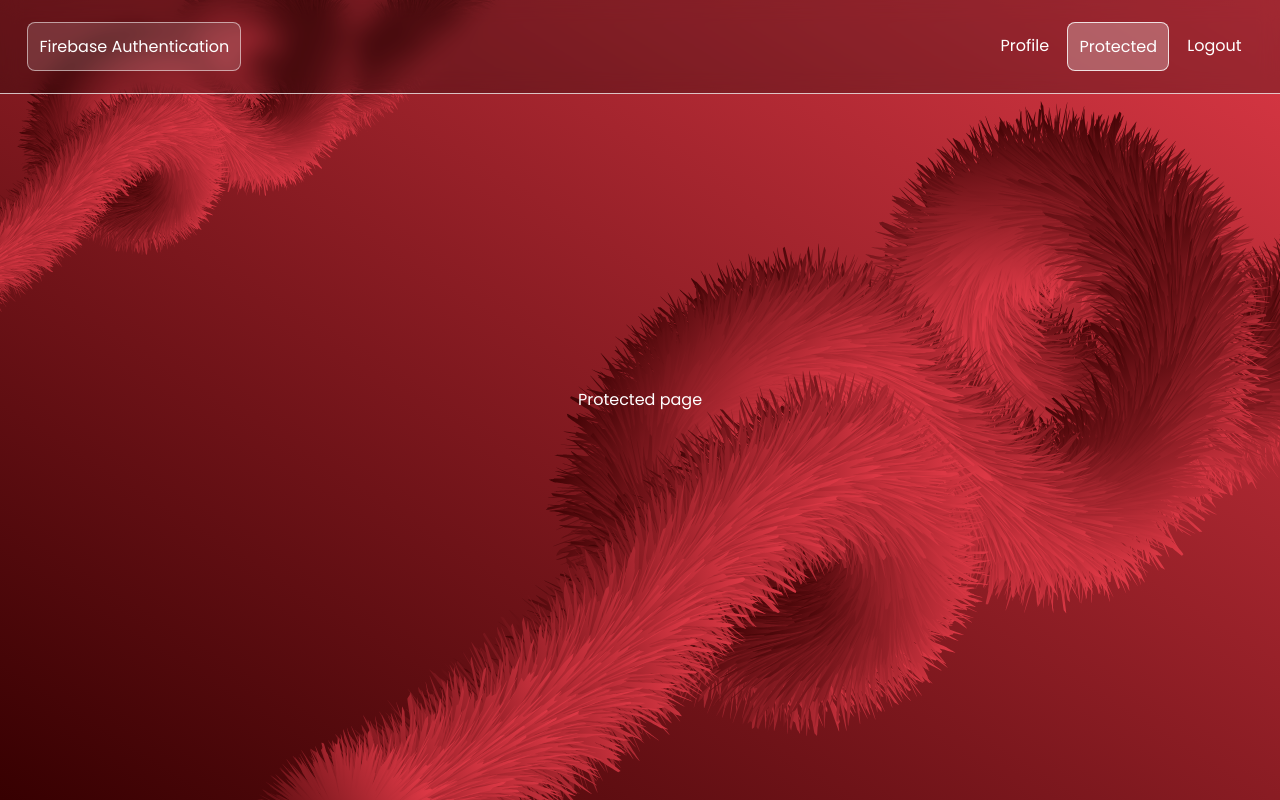
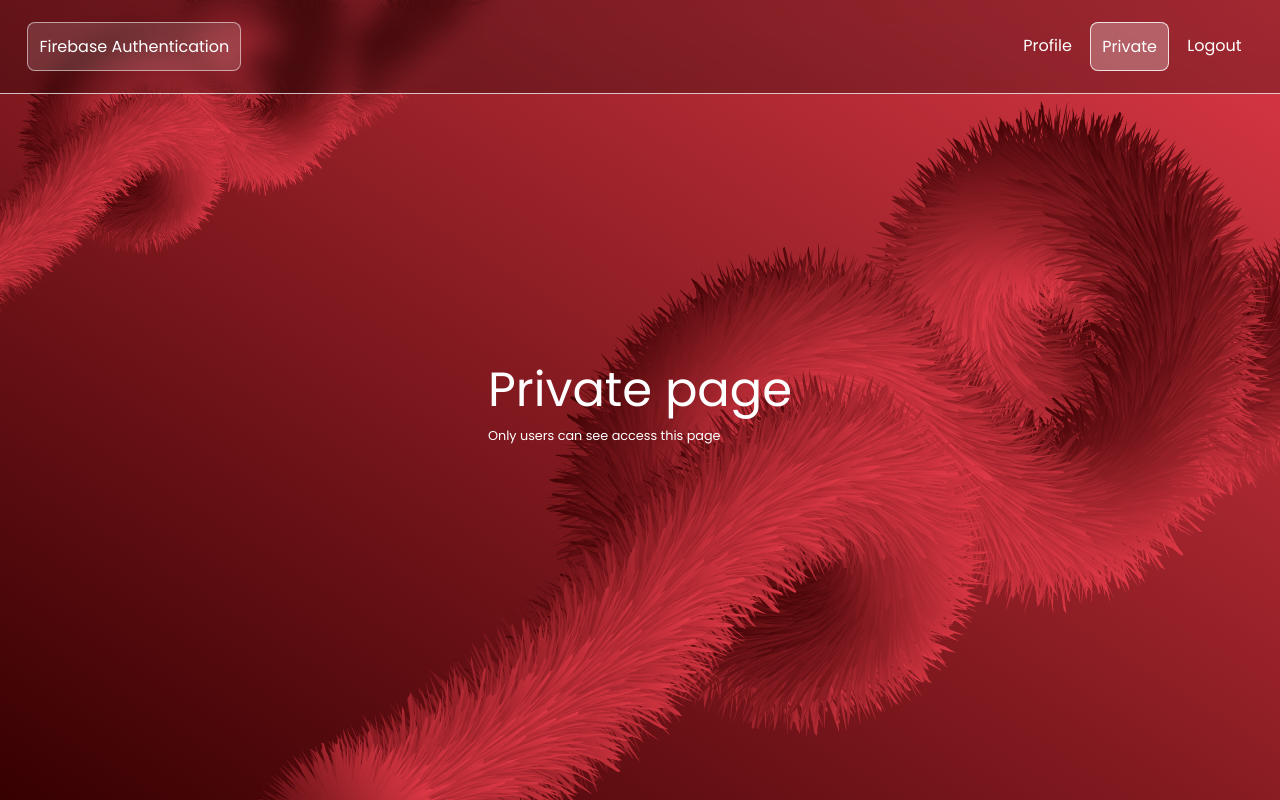
Before and after one commit to emekaorji/api-with-react, a React (Create React App) app: page /protected in a window 1280 px wide. Built offline with nearby package versions, Linux system fonts and the light colour scheme; no server answers; sample sign-in values are in the browser's storage.

Commit message:
Or I thought I was

```diff
--- a/package.json
+++ b/package.json
@@ -18,6 +18,7 @@
     "react-router-dom": "^5.3.0",
     "react-scripts": "5.0.0",
     "react-useanimations": "^2.0.8",
+    "serve": "^13.0.2",
     "touch-cli-windows": "^1.0.1",
     "web-vitals": "^2.1.4"
   },
--- a/src/components/Navbar.js
+++ b/src/components/Navbar.js
@@ -44,7 +44,7 @@ export function Navbar() {
 				{!currentUser && <NavLink to='/login' name='Login' />}
 				{!currentUser && <NavLink to='/register' name='Register' />}
 				{currentUser && <NavLink to='/profile' name='Profile' />}
-				{currentUser && <NavLink to='/protected' name='Protected' />}
+				{currentUser && <NavLink to='/protected' name='Private' />}
 				{currentUser && (
 					<NavLink
 						to='/logout'
--- a/src/pages/ForgotPasswordPage.js
+++ b/src/pages/ForgotPasswordPage.js
@@ -78,7 +78,6 @@ export default function ForgotPasswordPage() {
 							setIsSubmitting(true);
 							ForgotPassword(email)
 								.then((response) => {
-									console.log(response);
 									toast({
 										description:
 											"We sent you an email, check your inbox. Be sure to check your spam folder incase you don't find it in your inbox",
@@ -88,7 +87,6 @@ export default function ForgotPasswordPage() {
 									});
 								})
 								.catch((error) => {
-									console.log(error);
 									toast({
 										description:
 											'Sorry, we have searched and there is no one with this account',
--- a/src/pages/HomePage.js
+++ b/src/pages/HomePage.js
@@ -48,7 +48,6 @@ export default function HomePage() {
 					<p style={home.p}>
 						If you leave and I catch you, you will hear wheeen!
 					</p>
-					<p>{`The current user is: ${currentUser}`}</p>
 				</div>
 				<NavLink
 					to='/login'
--- a/src/pages/LoginPage.js
+++ b/src/pages/LoginPage.js
@@ -105,11 +105,9 @@ export default function Loginpage() {
 							setIsSubmitting(true);
 							Login(email, password)
 								.then((response) => {
-									console.log(response);
 									history.push(location.state?.from ?? '/profile');
 								})
 								.catch((error) => {
-									console.log(error.message);
 									toast({
 										description: 'Your email or password is not right',
 										status: 'error',
@@ -176,15 +174,7 @@ export default function Loginpage() {
 							backgroundColor: '#fff',
 							color: '#b52b35',
 						}}
-						onClick={() => {
-							SignInWithGoogle()
-								.then((user) => {
-									console.log(user);
-								})
-								.catch((error) => {
-									console.log(error);
-								});
-						}}>
+						onClick={() => SignInWithGoogle()}>
 						<FaGoogle />
 						&ensp;Sign in with Google
 					</button>
--- a/src/pages/ProfilePage.js
+++ b/src/pages/ProfilePage.js
@@ -6,6 +6,9 @@ export default function Profilepage() {
 	const { currentUser } = useAuth();
 
 	const profile = {
+		h1: {
+			fontSize: '3em',
+		},
 		h2: {
 			width: '40%',
 			fontSize: '.8em',
@@ -15,8 +18,8 @@ export default function Profilepage() {
 	};
 	return (
 		<Layout>
-			<h1>{/* Profile page */}</h1>
-			<h2 style={profile.h2}>{JSON.stringify(currentUser, null, 2)}</h2>
+			<h1 style={profile.h1}>Profile page</h1>
+			{/* <h2 style={profile.h2}>{JSON.stringify(currentUser, null, 2)}</h2> */}
 		</Layout>
 	);
 }
--- a/src/pages/ProtectedPage.js
+++ b/src/pages/ProtectedPage.js
@@ -2,9 +2,22 @@ import React from "react";
 import { Layout } from "../components/Layout";
 
 export default function NotfoundPage() {
+
+	const protect = {
+		h1: {
+			fontSize: '3em',
+		},
+		h2: {
+			fontSize: '.8em',
+		},
+	};
+
 	return (
 		<Layout>
-			<h1>Protected page</h1>
+			<div>
+				<h1 style={protect.h1}>Private page</h1>
+				<h2 style={protect.h2}>Only users can see access this page</h2>
+			</div>
 		</Layout>
 	);
 }
--- a/src/pages/ResetPasswordPage.js
+++ b/src/pages/ResetPasswordPage.js
@@ -13,9 +13,6 @@ function useQuery() {
 export default function ResetPasswordPage() {
 	const { ResetPassword } = useAuth();
 	const query = useQuery();
-	console.log(query.get('mode'));
-	console.log(query.get('oobCode'));
-	console.log(query.get('continueUrl'));
 
 	const [newPassword, setNewPassword] = useState('');
 	const toast = useToast();
@@ -82,7 +79,6 @@ export default function ResetPasswordPage() {
 							// handle reset password
 							ResetPassword(query.get('oobCode'), newPassword)
 								.then((response) => {
-									console.log(response);
 									toast({
 										description: 'Your password has been changed',
 										status: 'success',
@@ -92,7 +88,6 @@ export default function ResetPasswordPage() {
 									history.push(query.get('continueUrl'));
 								})
 								.catch((error) => {
-									console.log(error);
 									toast({
 										description:
 											'Password could NOT be changed, should be 8 characters long or the link may have expired',
--- a/src/pages/SignupPage.js
+++ b/src/pages/SignupPage.js
@@ -102,11 +102,9 @@ export default function Registerpage() {
 							setIsSubmitting(true);
 							Register(email, password)
 								.then((response) => {
-									console.log(response);
 									history.push('/profile');
 								})
 								.catch((error) => {
-									console.log(error.message);
 									toast({
 										description: error.message,
 										status: 'error',
@@ -165,15 +163,7 @@ export default function Registerpage() {
 						backgroundColor: '#fff',
 						color: '#b52b35',
 					}}
-					onClick={() => {
-						SignInWithGoogle()
-							.then((user) => {
-								console.log(user);
-							})
-							.catch((error) => {
-								console.log(error);
-							});
-					}}>
+					onClick={() => SignInWithGoogle()}>
 					<FaGoogle />
 					&ensp;Sign in with Google
 				</button>
```
Also changed, not shown: src/firebase.js (+11 -2 lines), 1 other file (tests, documents, lock files or other folders).
